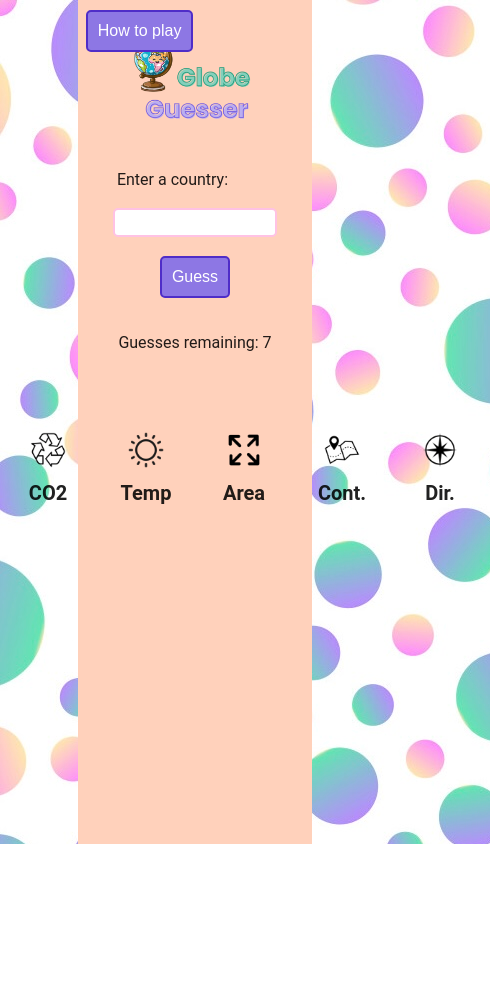
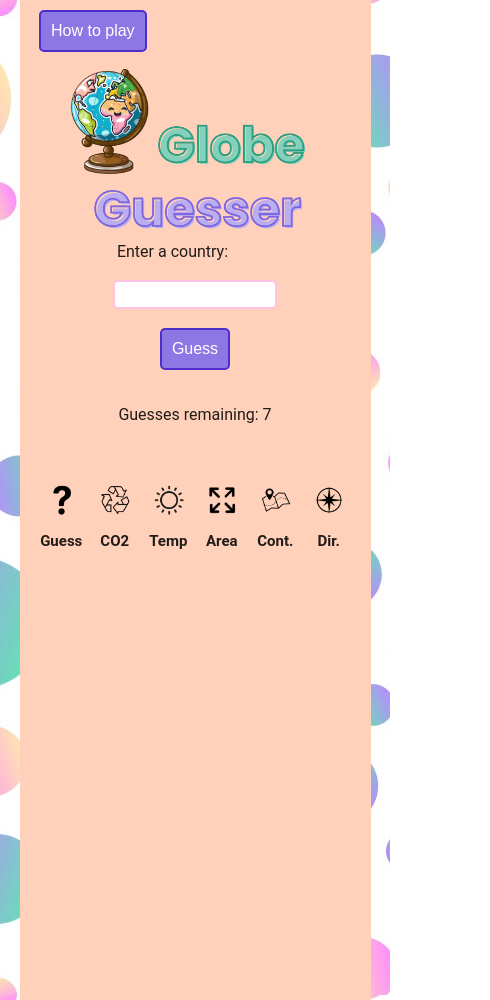
Before and after one commit to taylormwatkins/globe-guesser, a website with bundled scripts: page public/index.html in a window 390 px wide. Shown: the whole page, 490 px wide, since content can reach past the window. Before the commit the page ends 844 px from the top, so only its background shows below. Built offline with nearby package versions, Linux system fonts and the light colour scheme; some packages are replaced by stand-ins of ours; no server answers.

Commit message:
changes for mobile browsers

```diff
--- a/public/index.css
+++ b/public/index.css
@@ -15,7 +15,7 @@ body {
   padding-top: 50px;
   background-color: #ffd1bb;
   width: 60vw;
-  min-height: 100vh;
+  height: 1000px;
   margin: auto;
   box-sizing: border-box;
 }
@@ -40,19 +40,19 @@ body {
   margin-bottom: 10px;
 }
 
-td {
-  font-size: 18px;
-  color: #269273;
-  border-top: 1px solid black;
-  padding-top: 5px;
-}
-
 #datatable {
   padding-bottom: 20px;
 }
 
 th {
   font-size: 20px;
+}
+
+td {
+  font-size: 18px;
+  color: #23886b;
+  border-top: 1px solid black;
+  padding-top: 5px;
 }
 
 img {
@@ -147,3 +147,42 @@ label {
 #guess:disabled {
   background-color: rgba(255, 255, 255, 0.75);
 }
+
+/* for mobile devices */
+
+@media only screen and (max-width: 600px) {
+  .main-wrapper {
+    min-height: 1000px;
+  }
+
+  .app {
+    width: 90vw;
+    min-height: 1000px;
+  }
+
+  #infobutton {
+    left: 10vw;
+  }
+
+  #logo {
+    width: 50%;
+    height: auto;
+    margin-top: 40px;
+    margin-bottom: 10px;
+  }
+
+  .icons {
+    width: 5vw;
+    height: auto;
+    margin: 15px;
+  }
+
+  th {
+    font-size: 15px;
+  }
+
+  td {
+    font-size: 12px;
+  }
+
+}
--- a/public/index.html
+++ b/public/index.html
@@ -1,6 +1,6 @@
 <!DOCTYPE html>
 <html lang="en">
-
+<div class="main-wrapper">
 <head>
   <meta charset="UTF-8">
   <meta name="viewport" content="width=device-width, initial-scale=1.0">
@@ -125,5 +125,5 @@
     </script>
 
 </body>
-
+</div>
 </html>
```
